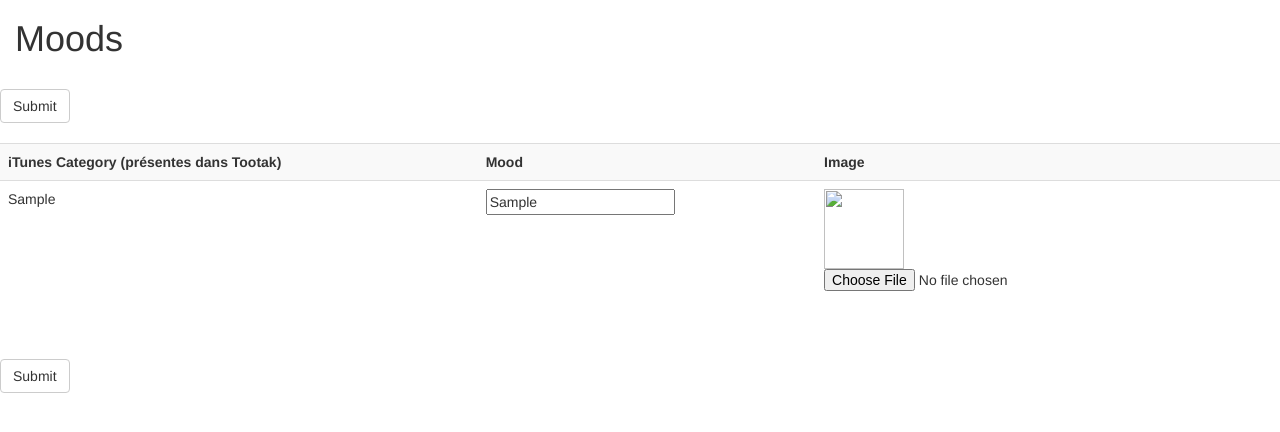
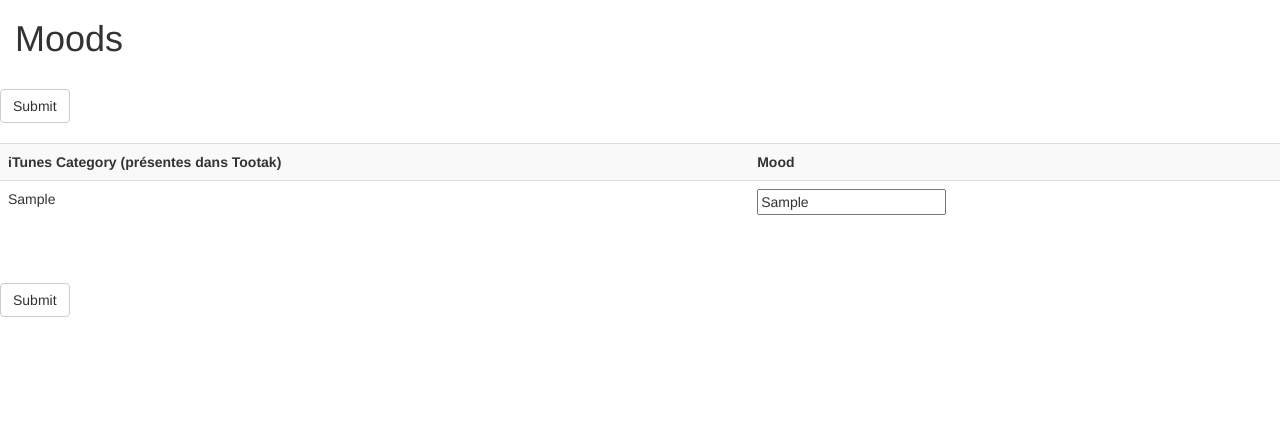
Before and after one commit to jypllx/stars, a Flask app: page /moods/ in a window 1280 px wide. Shown: the part 51-483 px from the top of the page. Run offline with Flask 2, Linux system fonts and the light colour scheme; a user stored in the database is signed in; tables that the repository leaves empty hold one stand-in row (values such as "Sample post"); some libraries are stand-ins or nearby versions.

Commit message:
fixed bugs

```diff
--- a/web/app.py
+++ b/web/app.py
@@ -127,6 +127,9 @@ def channels_get(id):
     form.set_moods(moods)
 
     channel=db.session.query(Channel).get(id)
+
+    if form.mood.data=='None':
+        form.mood.data=None
 
     if form.validate_on_submit():
         channel.title=form.title.data
@@ -348,6 +351,10 @@ def items_edit(id):
 
     form = ItemForm(request.form)
     form.set_moods(moods)
+
+    if form.mood.data=='None':
+        form.mood.data=None
+
     item=db.session.query(Item).get(id)
     if request.method == 'POST' and form.validate():
         item.title      =form.title.data
--- a/web/templates/bo/moods/index.html
+++ b/web/templates/bo/moods/index.html
@@ -13,17 +13,12 @@
             <tr>
                 <th>iTunes Category (présentes dans Tootak)</th>
                 <th>Mood</th>
-                <th>Image</th>
             </tr>
             {% for mood in moods %}
             <tr id="{{mood.id}}">
                 <input id="change-{{mood.id}}" type="hidden" name="change-{{mood.id}}" value="0"></td>
                 <td>{{mood.itunes_category_}}</td>
                 <td><input class="input" data="{{mood.id}}" type="text" name="mood-{{mood.id}}" value="{{mood.mood}}">
-                <td>
-                    <img src="{{mood.image}}" height="80" width="80">
-                    <input class="input" data="{{mood.id}}" type="file" name="img.{{mood.id}}" accept="image/*">
-                </td>
             </tr>
             {% endfor %}
         </table>
```
